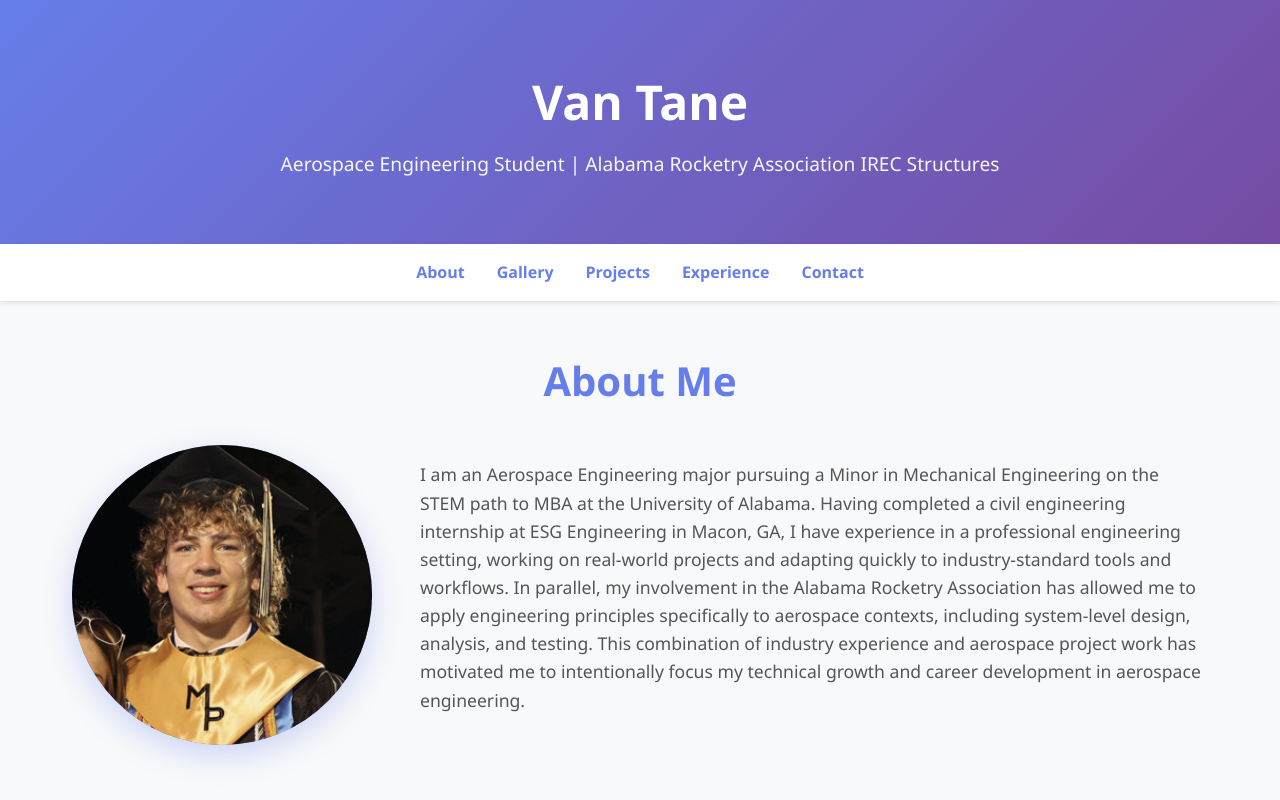
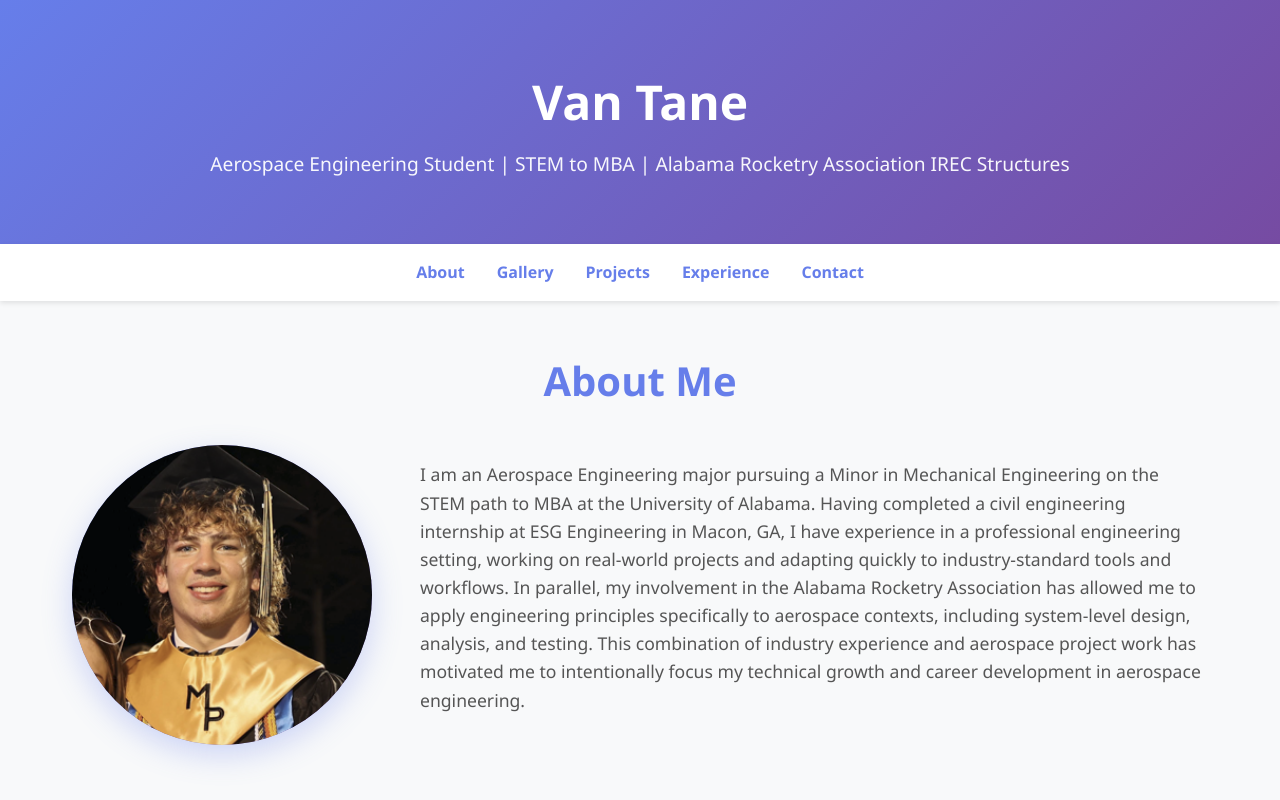
Before and after one commit to vantane/vantane.github.io, a plain HTML site: page index.html in a window 1280 px wide. Shown: the top 800 px of the page. Drawn offline with Linux system fonts and the light colour scheme.

Commit message:
Add files via upload

```diff
--- a/index.html
+++ b/index.html
@@ -327,7 +327,7 @@
     <script>
         let portfolioData = {
             name: 'Van Tane',
-            tagline: 'Aerospace Engineering Student | Alabama Rocketry Association IREC Structures',
+            tagline: 'Aerospace Engineering Student  |  STEM to MBA  |  Alabama Rocketry Association IREC Structures',
             about: [
                 "I am an Aerospace Engineering major pursuing a Minor in Mechanical Engineering on the STEM path to MBA at the University of Alabama. Having completed a civil engineering internship at ESG Engineering in Macon, GA, I have experience in a professional engineering setting, working on real-world projects and adapting quickly to industry-standard tools and workflows. In parallel, my involvement in the Alabama Rocketry Association has allowed me to apply engineering principles specifically to aerospace contexts, including system-level design, analysis, and testing. This combination of industry experience and aerospace project work has motivated me to intentionally focus my technical growth and career development in aerospace engineering."
             ],
```
